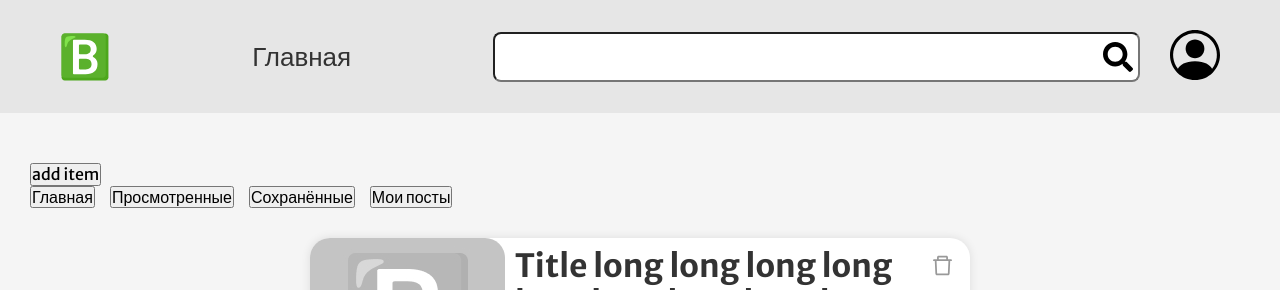
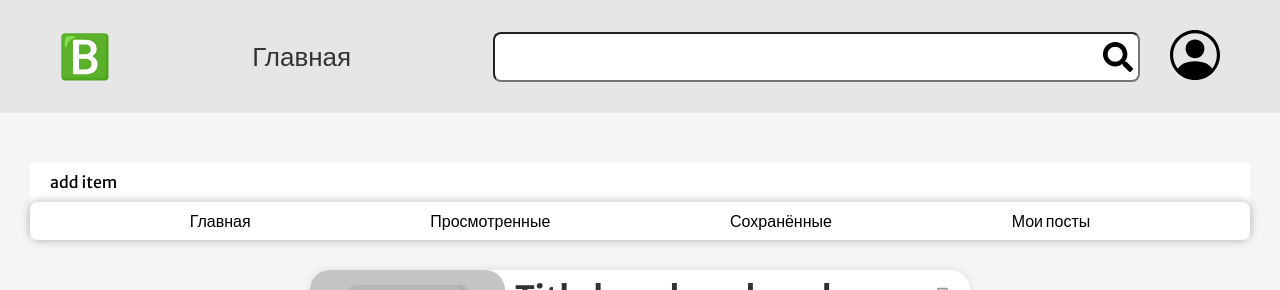
Before and after one commit to illicchpv/Methed-blogget, a React (Create React App) app: page / in a window 1280 px wide. Both pictures are taken after a click on the button "add item". Shown: the top 290 px of the page. Built offline with nearby package versions, Linux system fonts and the light colour scheme; the HTML template or start-up script is replaced by a standard one.

Commit message:
Урок 5 36:24

```diff
--- a/src/components/Main/Main.jsx
+++ b/src/components/Main/Main.jsx
@@ -1,3 +1,4 @@
+/* eslint-disable no-undef */
 /* eslint-disable block-spacing */
 /* eslint-disable max-len */
 /* eslint-disable object-curly-spacing */
@@ -8,40 +9,15 @@ import style from './Main.module.css';
 import Layout from '../Layout';
 import Tabs from './Tabs';
 import List from './List';
-import { assignId, genRandomId, genRandomId36 } from '../utils/genRandomId';
 
-const LIST = [
-  { value: 'Главная' },
-  { value: 'Просмотренные' },
-  { value: 'Сохранённые' },
-  { value: 'Мои посты' },
-].map(assignId);
-// ].map(el => assignId(el));
-// ].map(el => ({...el, id: genRandomId()}));
-
-const Main = (props) => {
-  const [list, setList] = useState(LIST);
-
-  const addItem = () => {
-    setList([...list, assignId({ value: 'Новый пост', id: '222' })]);
-    // setList(list.concat(assignId({ value: 'Новый пост', id: '222' })));
-
-    // setList((prev) => { // ! так не работает
-    //   prev.push({ value: 'Новый пост', id: '222' });
-    // }); // { value: 'Новый пост' }
-  };
-
-  return (
+const Main = (props) => (
   <main className={style.main}>
     <Layout>
-        {/* <button onClick={addItem}>addItem</button> */}
-        {/* {props.children} */}
-        <Tabs list={list} setList={setList} />
+      <Tabs />
       <List />
     </Layout>
   </main>
 );
-};
 // Main.propTypes = {
 //   children: PropTypes.object,
 // };
--- a/src/components/Main/Tabs/Tabs.jsx
+++ b/src/components/Main/Tabs/Tabs.jsx
@@ -1,3 +1,4 @@
+/* eslint-disable brace-style */
 /* eslint-disable max-len */
 /* eslint-disable object-curly-spacing */
 /* eslint-disable no-unused-vars */
@@ -5,43 +6,33 @@
 import React, { useState } from 'react';
 import PropTypes from 'prop-types';
 import style from './Tabs.module.css';
+import { assignId } from '../../utils/genRandomId';
+
+const LIST = [
+  { value: 'Главная' },
+  { value: 'Просмотренные' },
+  { value: 'Сохранённые' },
+  { value: 'Мои посты' },
+].map(assignId);
 
 export const Tabs = (props) => {
-  // console.log('Tabs props:', props);
-  const { list, setList } = props;
+  // const { list, setList } = props;
   const [isDropdownOpen, setIsDropdownOpen] = useState(false);
 
-  const handleClick = id => {
-    setList(list.filter((el) => el.id !== id));
-  };
+  return (
+    <div className={style.container}>
+      <div className={style.wrapperBtn}>
+        <button className={style.btn} onClick={() => setIsDropdownOpen(!isDropdownOpen)}>add item</button>
+      </div>
 
-  return (
-    <>
-      <button onClick={() => setIsDropdownOpen(!isDropdownOpen)}>add item</button>
-
-      {isDropdownOpen && <ul className={style.list}>
-        {list.map((el) => (
-          <li key={el.id}>
-            <button onClick={() => handleClick(el.id)}>{el.value}</button>
+      {isDropdownOpen && <ul className={style.list} onClick={() => setIsDropdownOpen(false)}>
+        {LIST.map((el) => (
+          <li className={style.item} key={el.id}>
+            <button className={style.btn} onClick={() => {console.log(el.value);}}>{el.value}</button>
           </li>
         ))}
       </ul>}
-    </>
-    // { isDropdownOpen && <ul className={style.list}>
-    //   {
-    //     list.map(
-    //       (el) => <li key={el.id}>
-    //         <button
-    //           onClick={
-    //             () => {
-    //               handleClick(el.id);
-    //             }
-    //           }>{el.value}</button>
-    //       </li>
-    //     )
-    //   }
-    // </ul>
-    // }
+    </div>
   );
 };
 
--- a/src/components/Main/Tabs/Tabs.module.css
+++ b/src/components/Main/Tabs/Tabs.module.css
@@ -1,7 +1,72 @@
 /* Tabs.module.css */
 
-.list {
-  display: flex;
-  gap: 15px;
+.container {
+  max-width: 100%;
+  position: relative;
+  z-index: 5;
   margin-bottom: 30px;
 }
+
+.wrapperBtn {
+  overflow: hidden;
+  border-radius: 8px;
+}
+
+.btn {
+  width: 100%;
+  text-align: left;
+  border-width: 0;
+  padding: 10px 20px;
+  display: flex;
+  align-items: center;
+  justify-content: space-between;
+  gap: 10px;
+  background-color: var(--white);
+
+}
+
+.btn:hover {
+  background-color: var(--greyE6);
+}
+
+.btn:hover svg{
+  color: var(--orange)
+}
+
+.list {
+  overflow: hidden;
+  width: 100%;
+  position: absolute;
+  top: 0;
+  display: flex;
+  margin-bottom: 30px;
+  flex-direction: column;
+  border-radius: 8px;
+  box-shadow: 0px 0px 10px rgb(0 0 0 / 30%);
+}
+
+.item {
+  border-bottom: 1px solid var(--greyE6);
+}
+
+.item:last-child {
+  border-bottom: 0;
+}
+
+
+@media (min-width: 768px) {
+  .container {
+    background-color: var(--white);
+  }
+
+  .list {
+    flex-wrap: wrap;
+    position: static;
+    flex-direction: row;
+    justify-content: space-evenly;
+  }
+
+  .item {
+    border: none;
+  }
+}
```
Lines whose indentation alone changed are shown as unchanged.
